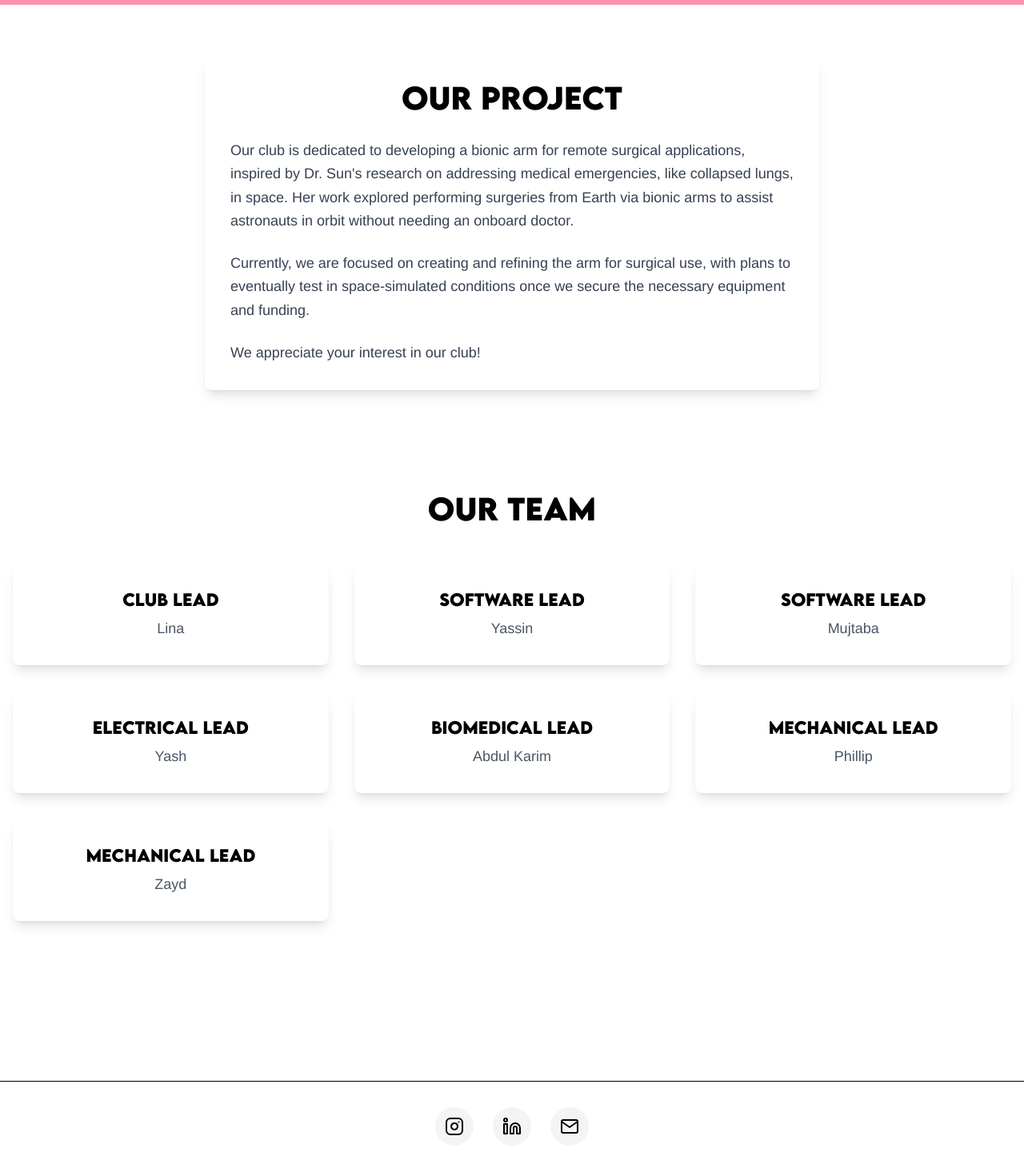
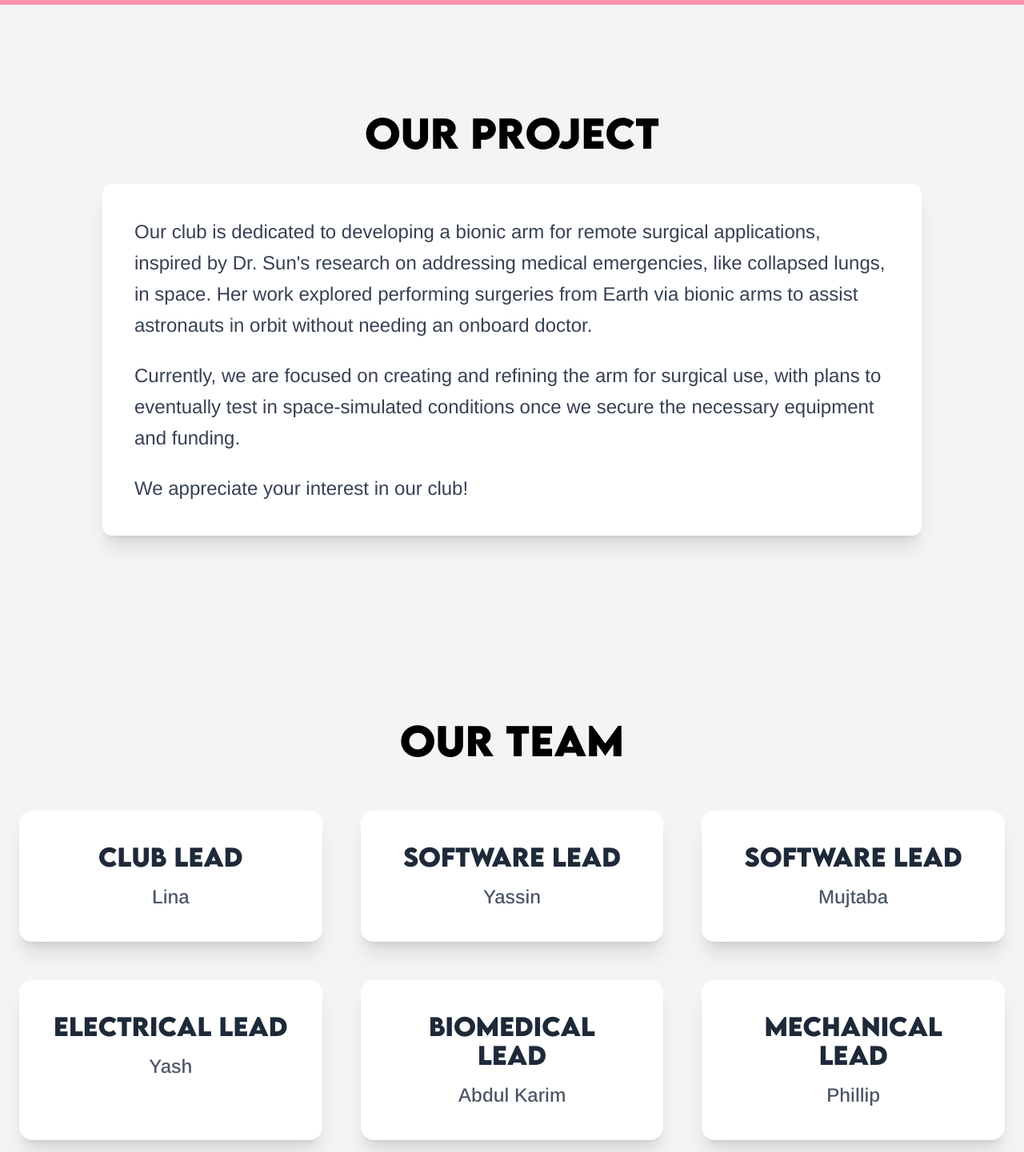
Before and after one commit to Waybionic/temp-website, a Next.js app in the folder waybionic/: page /about in a window 1280 px wide. Shown: the part 89-1530 px from the top of the page at 80% size. Built offline with nearby package versions, Linux system fonts and the light colour scheme.

Commit message:
Aesthetic changes

```diff
--- a/waybionic/src/app/about/components/project.tsx
+++ b/waybionic/src/app/about/components/project.tsx
@@ -2,25 +2,25 @@
 
 export default function Project() {
   return (
-    <main className="flex-1 flex justify-center items-center px-4 py-16">
-      <div className="max-w-3xl w-full bg-white rounded-lg shadow-lg p-8">
-        <h1 className="text-4xl font-bold mb-8 text-center">Our Project</h1>
-        <p className="text-lg leading-relaxed text-gray-700 mb-6">
+    <section className="w-full flex justify-center bg-gray-100 px-4 py-24">
+      <h1 className="text-5xl font-bold mb-10 text-center">Our Project</h1>
+      <div className="w-full max-w-5xl bg-white rounded-xl shadow-xl p-10">
+        <div className="text-2xl text-gray-700 space-y-6 leading-relaxed">
+          <p>
             Our club is dedicated to developing a bionic arm for remote surgical
             applications, inspired by Dr. Sun's research on addressing medical
             emergencies, like collapsed lungs, in space. Her work explored
             performing surgeries from Earth via bionic arms to assist astronauts
             in orbit without needing an onboard doctor.
           </p>
-        <p className="text-lg leading-relaxed text-gray-700 mb-6">
+          <p>
             Currently, we are focused on creating and refining the arm for
             surgical use, with plans to eventually test in space-simulated
             conditions once we secure the necessary equipment and funding.
           </p>
-        <p className="text-lg leading-relaxed text-gray-700">
-          We appreciate your interest in our club!
-        </p>
+          <p>We appreciate your interest in our club!</p>
         </div>
-    </main>
+      </div>
+    </section>
   );
 }
--- a/waybionic/src/app/about/components/team.tsx
+++ b/waybionic/src/app/about/components/team.tsx
@@ -1,54 +1,32 @@
 "use client";
 
 const teamMembers = [
-  {
-    role: "Club Lead",
-    name: "Lina",
-  },
-  {
-    role: "Software Lead",
-    name: "Yassin",
-  },
-  {
-    role: "Software Lead",
-    name: "Mujtaba",
-  },
-  {
-    role: "Electrical Lead",
-    name: "Yash",
-  },
-  {
-    role: "Biomedical Lead",
-    name: "Abdul Karim",
-  },
-  {
-    role: "Mechanical Lead",
-    name: "Phillip",
-  },
-  {
-    role: "Mechanical Lead",
-    name: "Zayd",
-  },
+  { role: "Club Lead", name: "Lina" },
+  { role: "Software Lead", name: "Yassin" },
+  { role: "Software Lead", name: "Mujtaba" },
+  { role: "Electrical Lead", name: "Yash" },
+  { role: "Biomedical Lead", name: "Abdul Karim" },
+  { role: "Mechanical Lead", name: "Phillip" },
+  { role: "Mechanical Lead", name: "Zayd" },
 ];
 
 export default function Team() {
   return (
-    <div className="min-h-screen flex flex-col">
-      {/* Main Content */}
-      <main className="flex-1 container mx-auto px-4 py-16">
-        <h1 className="text-4xl font-bold mb-12 text-center">Our Team</h1>
-        <div className="grid grid-cols-1 md:grid-cols-2 lg:grid-cols-3 gap-8">
+    <section className="w-full flex flex-col items-center justify-center bg-gray-100 px-6 py-24">
+      <h1 className="text-5xl font-bold mb-16 text-center">Our Team</h1>
+      <div className="w-full max-w-7xl grid grid-cols-1 sm:grid-cols-2 lg:grid-cols-3 gap-12">
         {teamMembers.map((member, index) => (
           <div
             key={index}
-              className="bg-white rounded-lg shadow-lg p-8 text-center"
+            className="bg-white rounded-2xl shadow-xl p-10 text-center transform transition-transform hover:scale-105"
           >
-              <h3 className="text-xl font-semibold mb-2">{member.role}</h3>
-              <p className="text-gray-600 text-lg">{member.name}</p>
+            <h3 className="text-3xl font-semibold mb-4 text-gray-800">
+              {member.role}
+            </h3>
+            <p className="text-2xl text-gray-600 font-medium">{member.name}</p>
           </div>
         ))}
       </div>
-      </main>
-    </div>
+    </section>
   );
 }
--- a/waybionic/src/app/components/Mission.tsx
+++ b/waybionic/src/app/components/Mission.tsx
@@ -10,7 +10,7 @@ export default function Mission() {
         <h2 className="text-6xl font-extrabold text-gray-800 mb-10">
           Our Mission
         </h2>
-        <p className="text-2xl text-gray-700 leading-relaxed">
+        <p className="text-3xl text-gray-700 leading-relaxed">
           At <strong>WayBionic</strong>, we strive to revolutionize remote
           surgery by developing a bionic arm inspired by the challenges of
           performing medical procedures in space. Our goal is to create
--- a/waybionic/src/app/contact/page.tsx
+++ b/waybionic/src/app/contact/page.tsx
@@ -25,17 +25,14 @@ export default function Contact() {
   };
 
   return (
-    <div className="min-h-screen flex flex-col">
-      {/* Main Content */}
-      <main className="flex-1 container mx-auto px-4 py-16">
-        <div className="max-w-2xl mx-auto">
-          <h1 className="text-4xl font-bold mb-8 text-center">Contact Us</h1>
-          <div className="bg-white rounded-lg shadow-lg p-8">
-            <form onSubmit={handleSubmit} className="space-y-6">
+    <div className="min-h-screen flex items-center justify-center bg-gray-100 px-4 py-12">
+      <div className="w-full max-w-3xl bg-white shadow-xl rounded-xl p-10 text-center">
+        <h1 className="text-5xl font-bold mb-10">Contact Us</h1>
+        <form onSubmit={handleSubmit} className="space-y-8 text-left">
           <div>
             <label
               htmlFor="email"
-                  className="block text-sm font-medium text-gray-700 mb-2"
+              className="block text-base font-medium text-gray-700 mb-2"
             >
               Your Email
             </label>
@@ -45,14 +42,14 @@ export default function Contact() {
               value={email}
               onChange={(e) => setEmail(e.target.value)}
               required
-                  className="w-full px-4 py-2 border border-gray-300 rounded-md focus:ring-2 focus:ring-blue-500 focus:border-blue-500"
+              className="w-full px-4 py-3 border border-gray-300 rounded-md focus:ring-2 focus:ring-blue-500 focus:border-blue-500 text-base"
               placeholder="your.email@example.com"
             />
           </div>
           <div>
             <label
               htmlFor="message"
-                  className="block text-sm font-medium text-gray-700 mb-2"
+              className="block text-base font-medium text-gray-700 mb-2"
             >
               Message
             </label>
@@ -62,23 +59,21 @@ export default function Contact() {
               onChange={(e) => setMessage(e.target.value)}
               required
               rows={6}
-                  className="w-full px-4 py-2 border border-gray-300 rounded-md focus:ring-2 focus:ring-blue-500 focus:border-blue-500"
+              className="w-full px-4 py-3 border border-gray-300 rounded-md focus:ring-2 focus:ring-blue-500 focus:border-blue-500 text-base"
               placeholder="Type your message here..."
             />
           </div>
           <button
             type="submit"
-                className="w-full bg-blue-600 text-white py-3 px-6 rounded-md hover:bg-blue-700 transition-colors"
+            className="w-full bg-blue-600 text-white py-3 px-6 rounded-md hover:bg-blue-700 transition-colors text-base font-medium"
           >
             Send Message
           </button>
           {status && (
-                <p className="text-green-600 text-center mt-4">{status}</p>
+            <p className="text-green-600 text-center mt-4 text-sm">{status}</p>
           )}
         </form>
       </div>
     </div>
-      </main>
-    </div>
   );
 }
```
Lines whose indentation alone changed are shown as unchanged.
